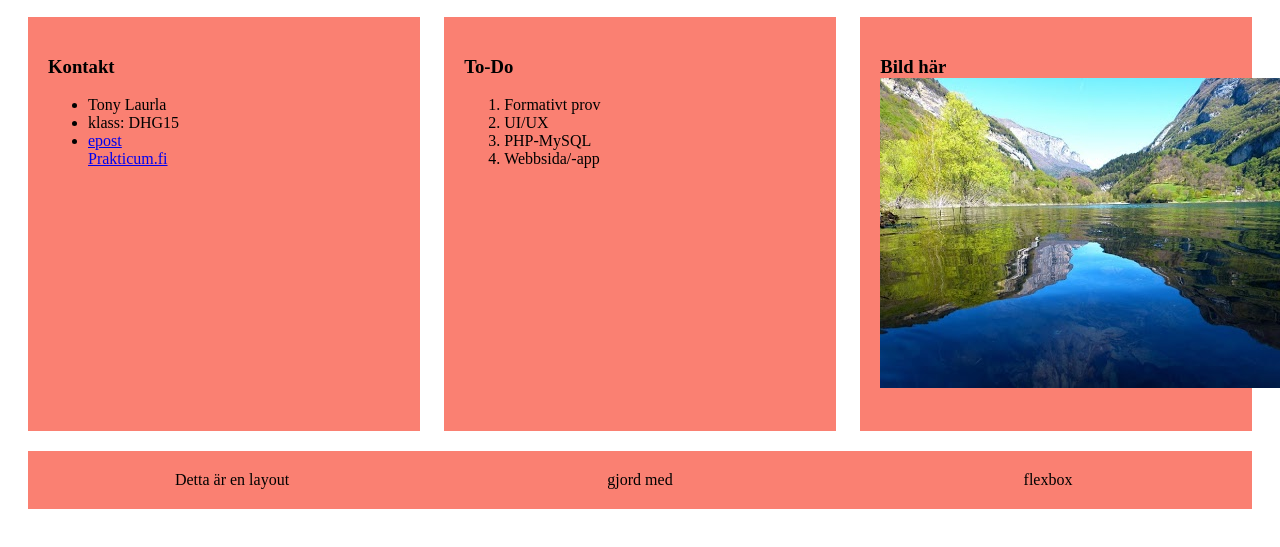
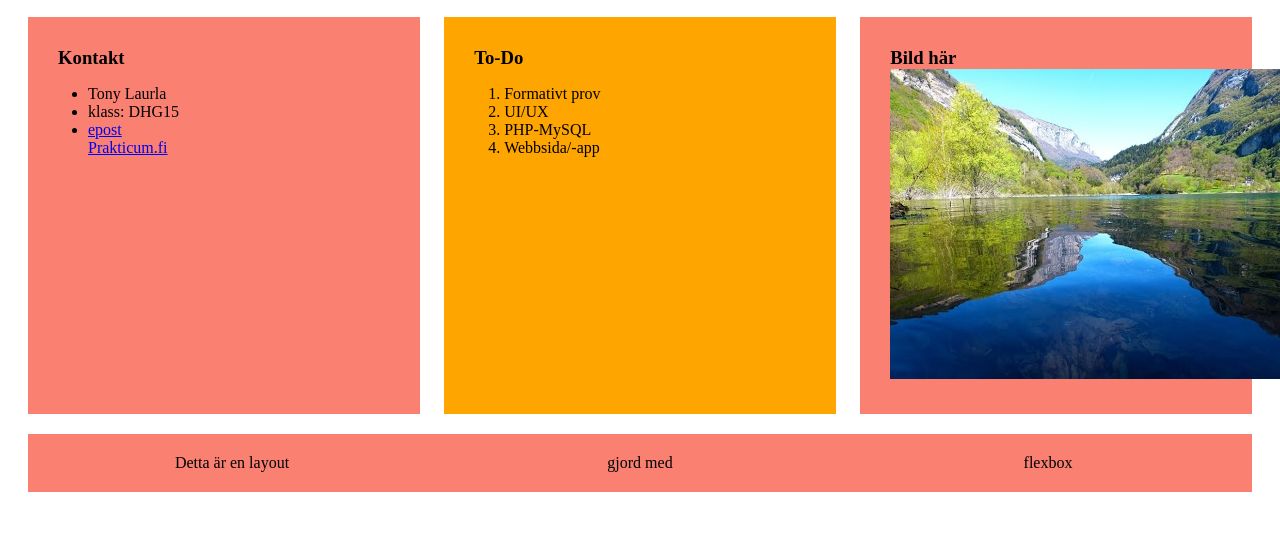
Before and after one commit to tony32434536/slaktnamn-gitovn-1, a plain HTML site: page git-ovn/index.html in a window 1280 px wide. Shown: the part 151-698 px from the top of the page. Drawn offline with Linux system fonts and the light colour scheme.

Commit message:
egen css gjord och länkad till index

```diff
--- /dev/null
+++ b/git-ovn/css/egenstil.css
@@ -0,0 +1,17 @@
+h3 {
+
+	margin: 10px;
+
+
+
+
+
+}
+
+.orange {
+
+	background-color: orange;
+
+
+
+}
--- a/git-ovn/index.html
+++ b/git-ovn/index.html
@@ -3,6 +3,7 @@
 <head>
 <title>Formativt test</title>
     <link rel="stylesheet" href="css/style.css">
+	<link rel="stylesheet" href="css/egenstil.css">
 </head>
     <body>
         <header class="flex-grid">
@@ -21,7 +22,7 @@
                 <a href="https:\\www.prakticum.fi">Prakticum.fi</a>
             </ul>
             </div>
-          <div class="col">
+          <div class="col orange">
               <h3>To-Do</h3>
               <ol>
                 <li>Formativt prov</li>
```
